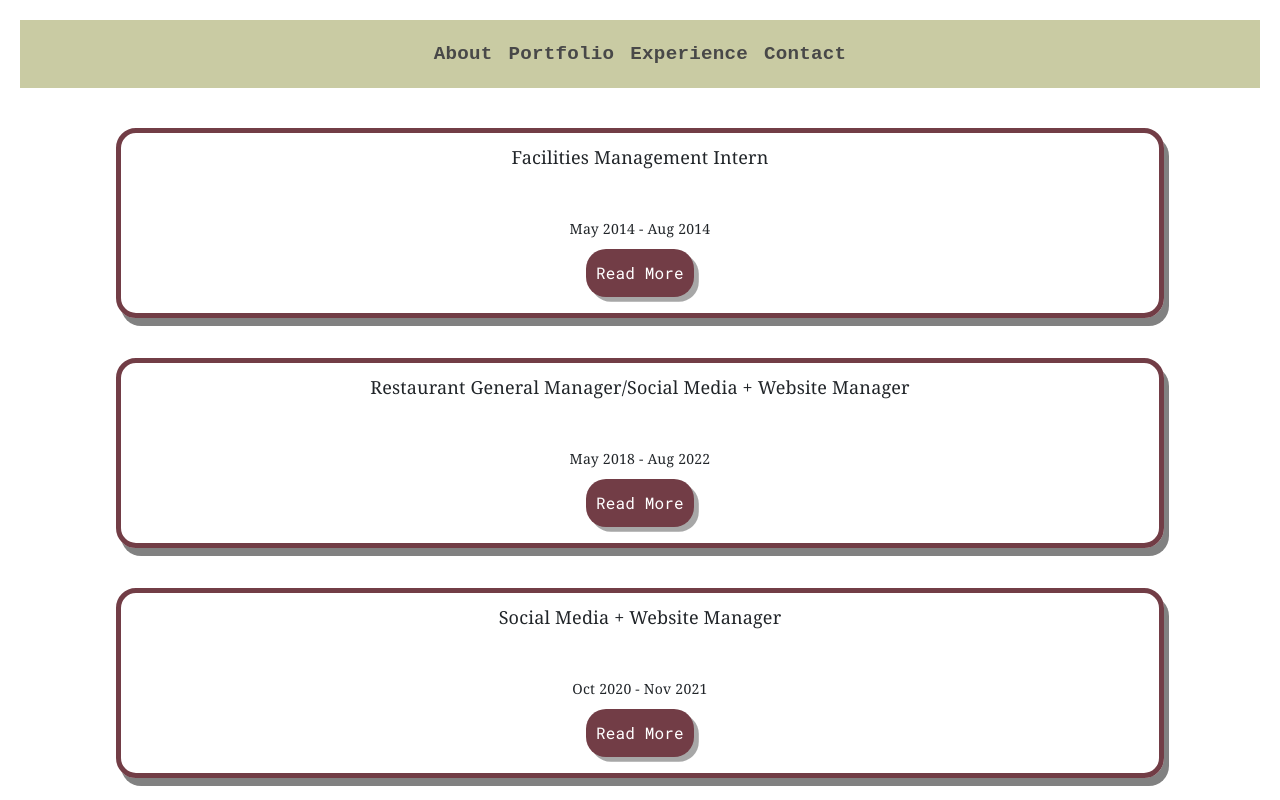
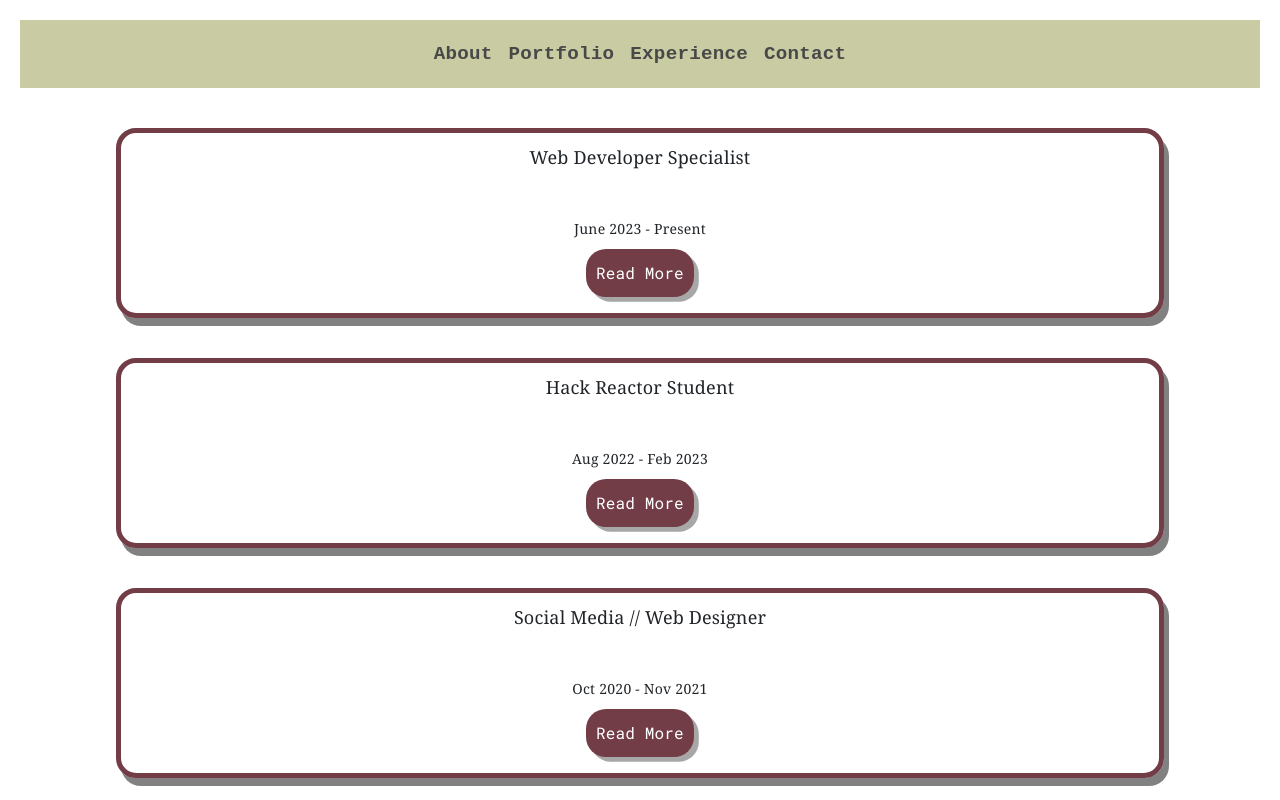
Before and after one commit to Introvette/angular-site, an Angular app in the folder introvette/: page /experience in a window 1280 px wide. Shown: the top 800 px of the page. Built offline with nearby package versions, Linux system fonts and the light colour scheme; a web font is replaced by a local one.

Commit message:
updated experience

```diff
--- a/introvette/src/app/experience/experience.component.ts
+++ b/introvette/src/app/experience/experience.component.ts
@@ -9,29 +9,39 @@ interface TimelineEvent {
 @Component({
   selector: 'app-experience',
   templateUrl: './experience.component.html',
-  styleUrls: ['./experience.component.css']
+  styleUrls: ['./experience.component.css'],
 })
 export class ExperienceComponent {
   timeline: TimelineEvent[] = [
     {
-      date: 'May 2014 - Aug 2014',
-      title: 'Facilities Management Intern',
-      description: '@ Atrium Health in Charlotte, NC - Compiled regular reports for upper management to ensure accuracy of data. - Streamlined administrative process for environmental services department, reducing paperwork and increasing organization. - Gained invaluable insight into executive decisions by shadowing key leaders in the field.'
-    },
-    {
-      date: 'May 2018 - Aug 2022',
-      title: 'Restaurant General Manager/Social Media + Website Manager',
-      description: "@ Anntonys Caribbean Cafe in Charlotte, NC - Created, designed, and oversaw the maintenance of the ecommerce website for the restaurant's sauce. - Developed social media content informed by analytics. - Crafted and updated menus, monitored inventory levels, and assigned tasks to employees. - Designed schedules taking into account staff requests and holidays. - Provided daily inspiration to the team and supervised front-of-house activities."
-    },
-    {
-      date: 'Oct 2020 - Nov 2021',
-      title: 'Social Media + Website Manager',
-      description: '@ 33Headies LLC - Developed, designed, and managed the ecommerce website for merchandise and glass art, ensuring its functionality and appealing design. - Served as the primary contact for wholesale transactions with glass artists, fostering strong relationships and facilitating smooth business operations. - Utilized company analytics and sales data to create engaging and effective content, resulting in increased brand visibility and revenue.'
+      date: 'June 2023 - Present',
+      title: 'Web Developer Specialist',
+      description:
+        '@ Charlotte-Mecklenburg Schools - Assisting in the development and maintenance of web applications, including debugging, testing, and implementing enhancements to improve performance and functionality.',
     },
     {
       date: 'Aug 2022 - Feb 2023',
       title: 'Hack Reactor Student',
-      description: '19 week Software Engineering Bootcamp - 19-week software engineering immersive program with over 1000+ hours of coding. - Full-Stack development with JavaScript, Python, React, Django, FastAPI, Docker, Redux Toolkit PostgreSQL, HTML, and CSS. - Relevant Coursework: Web sockets, MySQL, MongoDB, and JSON.'
+      description:
+        '19 week Software Engineering Bootcamp - 19-week software engineering immersive program with over 1000+ hours of coding. - Full-Stack development with JavaScript, Python, React, Django, FastAPI, Docker, Redux Toolkit PostgreSQL, HTML, and CSS. - Relevant Coursework: Web sockets, MySQL, MongoDB, and JSON.',
+    },
+    {
+      date: 'Oct 2020 - Nov 2021',
+      title: 'Social Media // Web Designer',
+      description:
+        '@ 33Headies LLC - Developed, designed, and managed the ecommerce website for merchandise and glass art, ensuring its functionality and appealing design. - Served as the primary contact for wholesale transactions with glass artists, fostering strong relationships and facilitating smooth business operations. - Utilized company analytics and sales data to create engaging and effective content, resulting in increased brand visibility and revenue.',
+    },
+    {
+      date: 'May 2018 - Aug 2022',
+      title: 'Restaurant General Manager // Content Manager',
+      description:
+        "@ Anntonys Caribbean Cafe in Charlotte, NC - Created, designed, and oversaw the maintenance of the ecommerce website for the restaurant's sauce. - Developed social media content informed by analytics. - Crafted and updated menus, monitored inventory levels, and assigned tasks to employees. - Designed schedules taking into account staff requests and holidays. - Provided daily inspiration to the team and supervised front-of-house activities.",
+    },
+    {
+      date: 'May 2014 - Aug 2014',
+      title: 'Facilities Management Intern',
+      description:
+        '@ Atrium Health in Charlotte, NC - Compiled regular reports for upper management to ensure accuracy of data. - Streamlined administrative process for environmental services department, reducing paperwork and increasing organization. - Gained invaluable insight into executive decisions by shadowing key leaders in the field.',
     },
   ];
 
```
